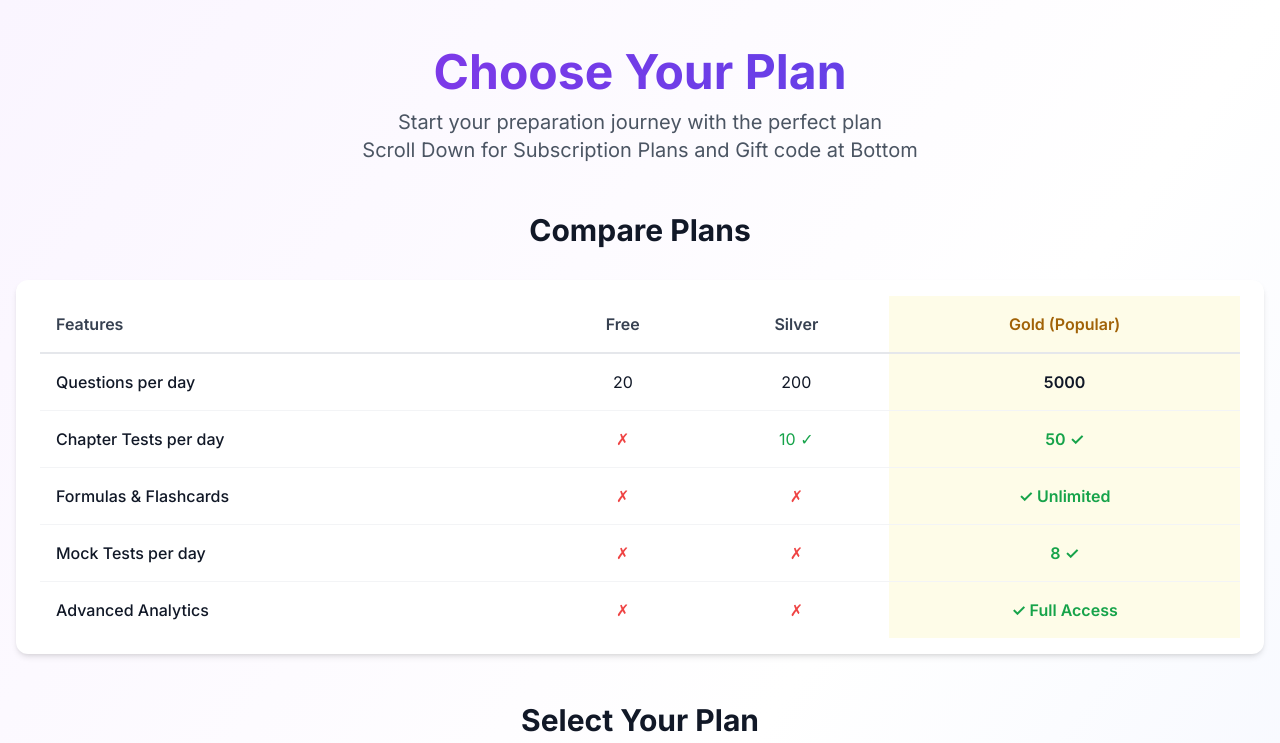
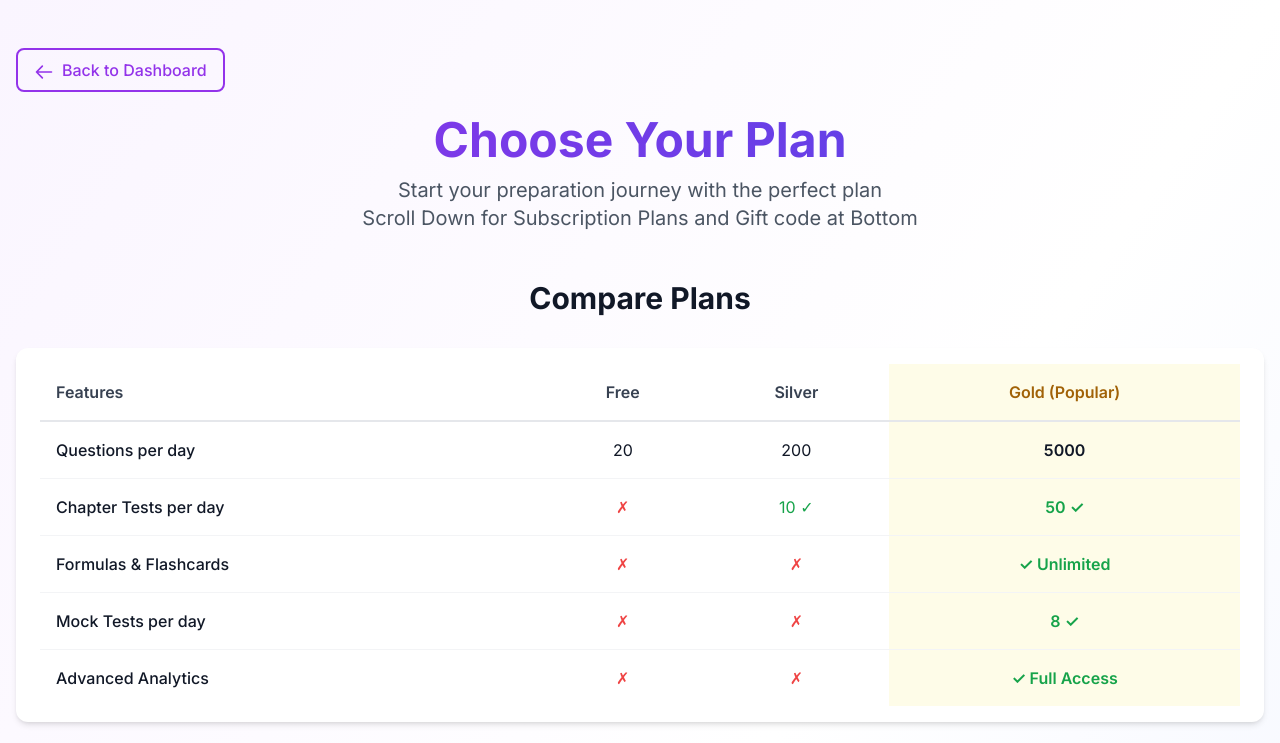
Before and after one commit to vivekgundu99/zeta-exams-2, a Next.js app in the folder frontend/: page /subscription in a window 1280 px wide. Shown: the top 743 px of the page. Built offline with nearby package versions, Linux system fonts and the light colour scheme; no server answers.

Commit message:
update38

```diff
--- a/frontend/src/app/subscription/page.tsx
+++ b/frontend/src/app/subscription/page.tsx
@@ -174,6 +174,21 @@ export default function SubscriptionPage() {
   return (
     <div className="min-h-screen bg-gradient-to-br from-purple-50 via-white to-indigo-50 p-4 py-12">
       <div className="max-w-7xl mx-auto">
+        {/* 🔥 NEW: Back to Dashboard Button */}
+        <div className="mb-6">
+          <Button
+            variant="outline"
+            onClick={() => router.push('/dashboard')}
+            leftIcon={
+              <svg className="w-5 h-5" fill="none" stroke="currentColor" viewBox="0 0 24 24">
+                <path strokeLinecap="round" strokeLinejoin="round" strokeWidth={2} d="M10 19l-7-7m0 0l7-7m-7 7h18" />
+              </svg>
+            }
+          >
+            Back to Dashboard
+          </Button>
+        </div>
+
         {/* Header */}
         <div className="text-center mb-12">
           <h1 className="text-5xl font-bold text-gradient mb-3">Choose Your Plan</h1>
```
Also changed, not shown: 1 other file (tests, documents, lock files or other folders).
